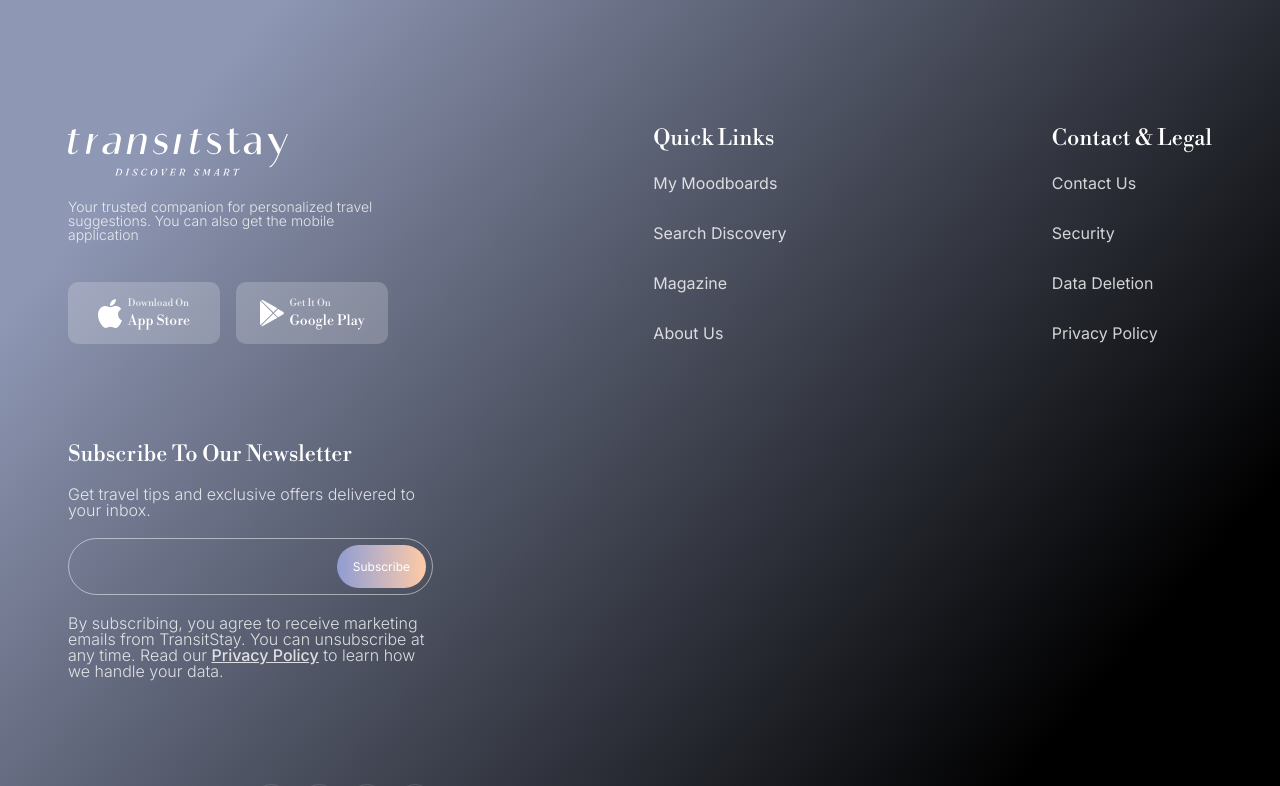
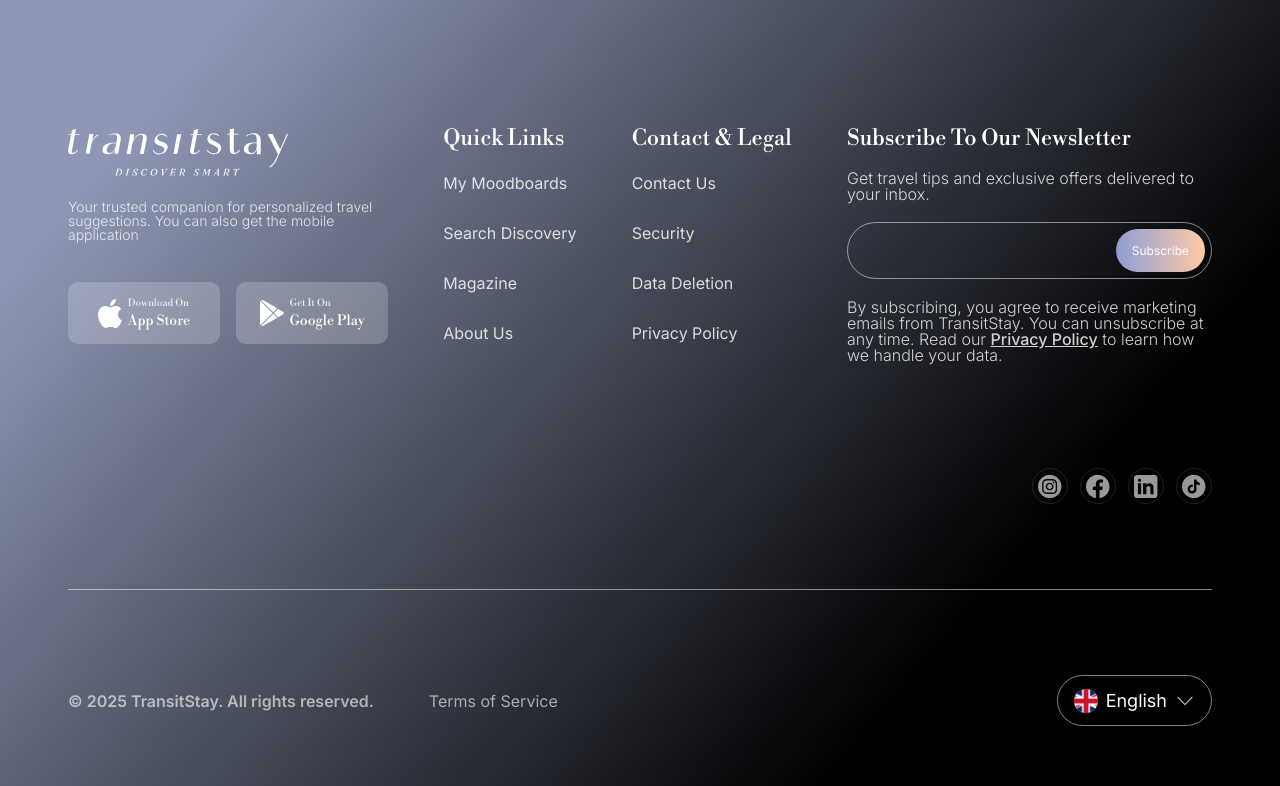
Before and after one commit to EssiJunior/photo-journey-landing, a Next.js app: page / in a window 1280 px wide. Shown: the part 6240-7026 px from the top of the page. Built offline with nearby package versions, Linux system fonts and the light colour scheme.

Commit message:
Updated metas

```diff
--- a/app/layout.tsx
+++ b/app/layout.tsx
@@ -15,8 +15,8 @@
 });
 
 export const metadata: Metadata = {
-  title: "Create Next App",
-  description: "Generated by create next app",
+  title: "Photo Journey Landing",
+  description: "This is my solution to transitstay, Next.js developer recruitment test.",
 };
 
 export default function RootLayout({
--- a/layouts/Footer.tsx
+++ b/layouts/Footer.tsx
@@ -39,7 +39,7 @@
                 background: "linear-gradient(310.6deg, #000000 28.25%, #8E97B4 87.82%), linear-gradient(0deg, rgba(0, 0, 0, 0.2), rgba(0, 0, 0, 0.2))",
             }}
         >
-            <div className="flex-between flex-wrap items-start! gap-25">
+            <div className="flex-between flex-wrap items-start! gap-10">
                 {/* Brand */}
                 <div className="w-full sm:w-[320px] grid gap-6">
                     {/* Logo */}
```
Also changed, not shown: 1 other file (tests, documents, lock files or other folders).
